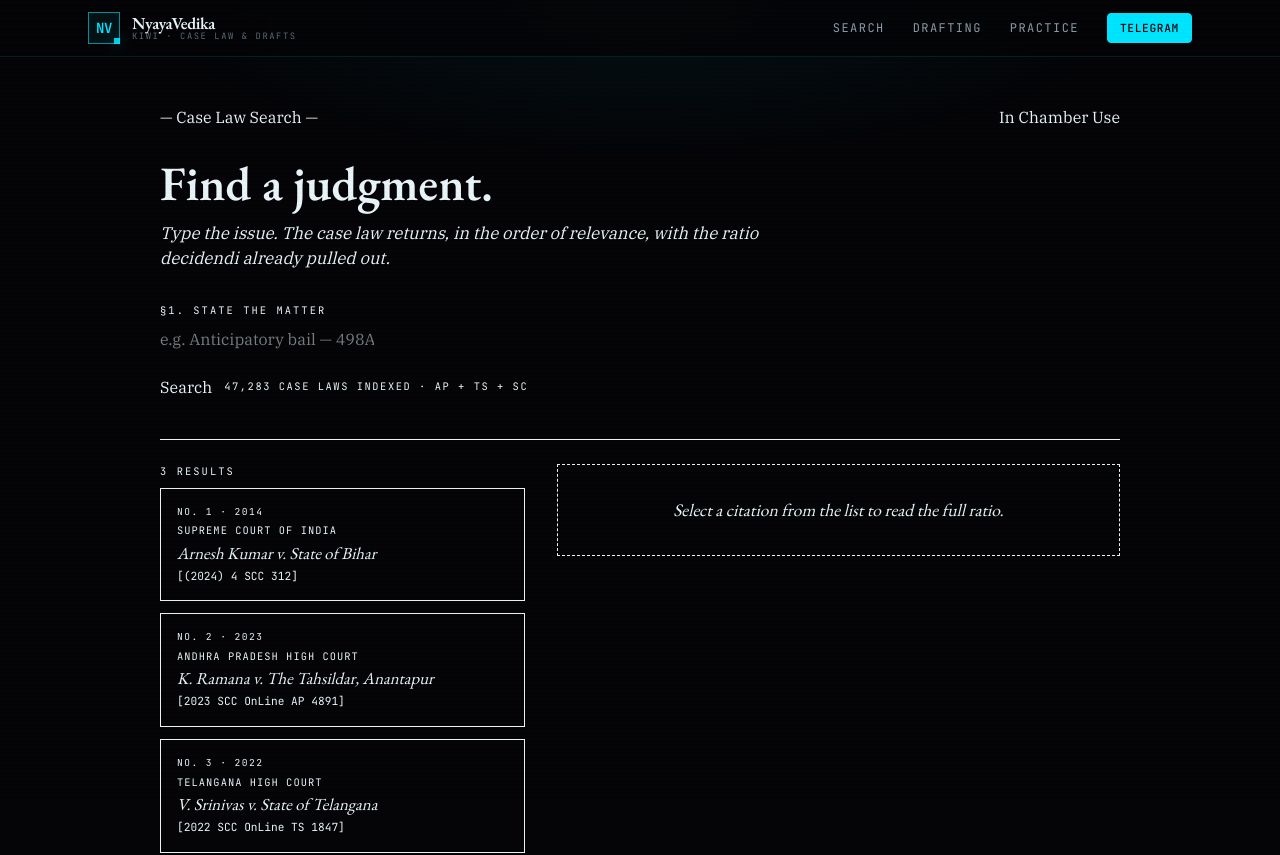
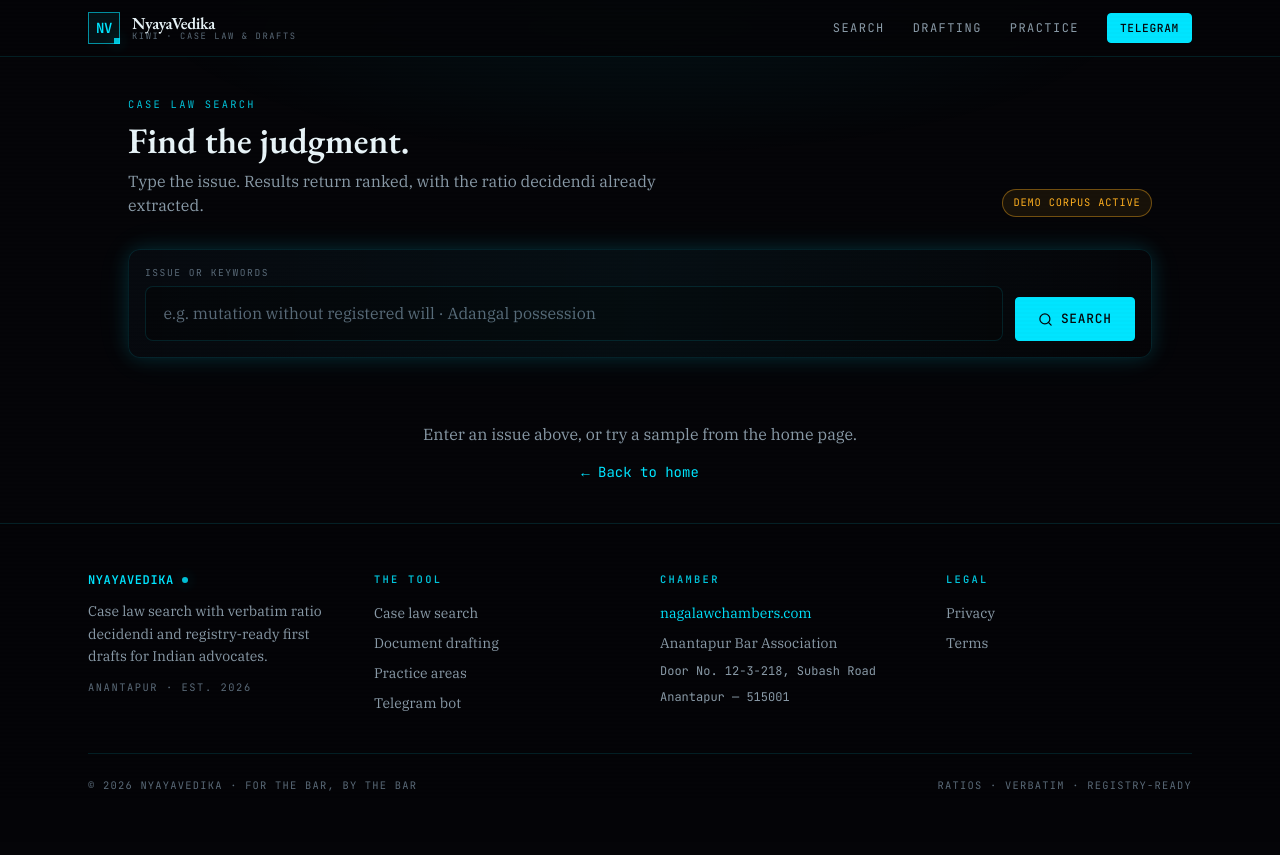
Before and after one commit to Hemsagar00/NyayaVedika, a Next.js app: page /search in a window 1280 px wide. Shown: the top 855 px of the page. Built offline with nearby package versions, Linux system fonts and the light colour scheme.

Commit message:
feat(ui): Kiwi search and drafting pages

```diff
--- a/src/app/search/page.tsx
+++ b/src/app/search/page.tsx
@@ -1,12 +1,14 @@
 "use client";
 
 import { useState } from "react";
+import Link from "next/link";
+import { ArrowRight, Search, Scale } from "lucide-react";
 
 const SAMPLE_RESULTS = [
   {
     id: 1,
     court: "SUPREME COURT OF INDIA",
-    citation: "(2024) 4 SCC 312",
+    citation: "(2014) 8 SCC 273",
     parties: "Arnesh Kumar v. State of Bihar",
     ratio:
       "Where the allegation is mechanical, the omnibus allegations in the FIR do not justify automatic arrest. The investigating officer is duty-bound to satisfy herself that the allegations in the FIR make out a cognizable offence.",
@@ -19,7 +21,7 @@ const SAMPLE_RESULTS = [
     citation: "2023 SCC OnLine AP 4891",
     parties: "K. Ramana v. The Tahsildar, Anantapur",
     ratio:
-      "Where the Adangal and Pahani records disclose continuous possession for more than thirty years, the presumption of title in favour of the recorded owner is rebuttable only by documentary evidence.",
+      "Where the Adangal and Pahani records disclose continuous possession for more than thirty years, the presumption of title in favour of the recorded owner is rebuttable only by documentary evidence, not by oral assertions of the rival claimant.",
     date: "2023",
     bench: "Single Judge",
   },
@@ -37,120 +39,142 @@ const SAMPLE_RESULTS = [
 
 export default function SearchPage() {
   const [query, setQuery] = useState("");
-  const [results, setResults] = useState(SAMPLE_RESULTS);
-  const [selected, setSelected] = useState<typeof SAMPLE_RESULTS[number] | null>(null);
+  const [results, setResults] = useState<typeof SAMPLE_RESULTS | null>(null);
+  const [selected, setSelected] = useState<(typeof SAMPLE_RESULTS)[number] | null>(null);
+  const [loading, setLoading] = useState(false);
+
+  async function handleSearch(e?: React.FormEvent) {
+    e?.preventDefault();
+    if (!query.trim()) return;
+    setLoading(true);
+    setSelected(null);
+    await new Promise((r) => setTimeout(r, 600));
+    setResults(SAMPLE_RESULTS);
+    setLoading(false);
+  }
 
   return (
-    <main className="relative min-h-[calc(100vh-4rem)]">
-      <div className="max-w-5xl mx-auto px-5 sm:px-8 py-12">
-        <div className="flex items-center justify-between mb-6">
-          <p className="section-number">&mdash; Case Law Search &mdash;</p>
-          <div className="stamp">In Chamber Use</div>
+    <div className="px-4 py-10 sm:px-6">
+      <div className="mx-auto max-w-5xl">
+        <div className="mb-8 flex flex-wrap items-end justify-between gap-4">
+          <div>
+            <p className="section-label mb-2">Case law search</p>
+            <h1 className="font-display text-3xl font-semibold text-[var(--color-text)] sm:text-4xl">
+              Find the judgment.
+            </h1>
+            <p className="mt-2 max-w-xl font-serif text-[var(--color-text-muted)]">
+              Type the issue. Results return ranked, with the ratio decidendi
+              already extracted.
+            </p>
+          </div>
+          <span className="chip chip-amber">Demo corpus active</span>
         </div>
 
-        <h1 className="font-display text-[2.5rem] sm:text-[3rem] font-semibold text-[var(--color-ink)] mb-2 leading-tight">
-          <span className="red-underline-sketch">Find a judgment.</span>
-        </h1>
-        <p className="font-serif text-[1.05rem] text-[var(--color-ink-faded)] mb-8 max-w-2xl italic">
-          Type the issue. The case law returns, in the order of relevance,
-          with the ratio decidendi already pulled out.
-        </p>
-
-        <div className="mb-6">
+        <form onSubmit={handleSearch} className="hud-panel p-4 cyan-glow">
+          <div className="flex flex-col gap-3 sm:flex-row sm:items-end">
+            <div className="flex-1">
               <label
-            htmlFor="search"
-            className="font-mono text-[0.65rem] uppercase tracking-[0.2em] text-[var(--color-ink-faded)] block mb-2"
+                htmlFor="search-q"
+                className="mb-1.5 block font-mono text-[0.6rem] uppercase tracking-[0.16em] text-[var(--color-text-faint)]"
               >
-            §1. State the matter
+                Issue or keywords
               </label>
               <input
-            id="search"
-            type="text"
+                id="search-q"
                 value={query}
                 onChange={(e) => setQuery(e.target.value)}
-            placeholder="e.g. Anticipatory bail — 498A — limits on mechanical arrest…"
-            className="typewriter-input"
+                placeholder="e.g. mutation without registered will · Adangal possession"
+                className="input-kiwi"
               />
             </div>
+            <button type="submit" className="btn-cyan shrink-0" disabled={loading}>
+              <Search size={15} />
+              {loading ? "Searching…" : "Search"}
+            </button>
+          </div>
+        </form>
 
-        <div className="flex items-center gap-3 mb-10">
-          <button
-            className="btn-ink"
-            onClick={() => setResults(SAMPLE_RESULTS)}
-          >
-            Search
-          </button>
-          <p className="font-mono text-[0.65rem] uppercase tracking-[0.15em] text-[var(--color-pencil)]">
-            47,283 case laws indexed · AP + TS + SC
+        {results && (
+          <div className="mt-10 grid gap-6 lg:grid-cols-[1fr_340px]">
+            <div className="space-y-4">
+              <p className="font-mono text-xs text-[var(--color-text-faint)]">
+                {results.length} results · illustrative sample
               </p>
-        </div>
-
-        <hr className="border-t border-[var(--color-ink)] mb-6" />
-
-        <div className="grid grid-cols-1 lg:grid-cols-5 gap-8">
-          <div className="lg:col-span-2 space-y-3">
-            <p className="font-mono text-[0.65rem] uppercase tracking-[0.2em] text-[var(--color-ink-faded)] mb-2">
-              {results.length} results
-            </p>
-            {results.map((r, i) => (
-              <button
+              {results.map((r) => (
+                <article
                   key={r.id}
                   onClick={() => setSelected(r)}
-                className={`text-left w-full p-4 border ${
+                  className={`glass cursor-pointer rounded-lg p-5 transition ${
                     selected?.id === r.id
-                    ? "border-[var(--color-chakra-red)] border-2 bg-[var(--color-paper-shade)]"
-                    : "border-[var(--color-ink-faded)]"
-                } hover:border-[var(--color-chakra-red)] transition-colors`}
+                      ? "border-[var(--color-cyan)]/50 bg-[rgba(0,229,255,0.06)]"
+                      : "hover:border-[var(--color-border-strong)]"
+                  }`}
                 >
-                <p className="font-mono text-[0.6rem] uppercase tracking-[0.15em] text-[var(--color-chakra-red)] mb-1">
-                  No. {i + 1} · {r.date}
+                  <div className="mb-2 flex flex-wrap items-center gap-2">
+                    <span className="chip chip-cyan">{r.court}</span>
+                    <span className="font-mono text-xs text-[var(--color-text-faint)]">
+                      {r.citation}
+                    </span>
+                  </div>
+                  <h2 className="font-display text-lg font-semibold text-[var(--color-text)]">
+                    {r.parties}
+                  </h2>
+                  <p className="mt-2 line-clamp-2 font-serif text-sm italic text-[var(--color-text-muted)]">
+                    {r.ratio}
                   </p>
-                <p className="font-mono text-[0.65rem] uppercase tracking-[0.1em] text-[var(--color-pencil)] mb-1">
-                  {r.court}
-                </p>
-                <p className="font-display italic text-[1.05rem] text-[var(--color-ink)] leading-tight">
-                  {r.parties}
-                </p>
-                <p className="font-mono text-[0.7rem] text-[var(--color-judge-blue)] mt-1">
-                  [{r.citation}]
-                </p>
-              </button>
+                  <div className="mt-3 flex gap-3 font-mono text-[0.65rem] text-[var(--color-text-faint)]">
+                    <span>{r.date}</span>
+                    <span>·</span>
+                    <span>{r.bench}</span>
+                  </div>
+                </article>
               ))}
             </div>
 
-          <div className="lg:col-span-3">
+            <aside className="lg:sticky lg:top-20 lg:self-start">
               {selected ? (
-              <article className="border-2 border-[var(--color-ink)] p-6 bg-[var(--color-paper-shade)]">
-                <p className="font-mono text-[0.7rem] uppercase tracking-[0.2em] text-[var(--color-chakra-red)] mb-2">
-                  {selected.court}
+                <div className="hud-panel p-5">
+                  <p className="section-label mb-3">Ratio decidendi</p>
+                  <h3 className="font-display text-lg font-semibold text-[var(--color-text)]">
+                    {selected.parties}
+                  </h3>
+                  <p className="mt-1 font-mono text-xs text-[var(--color-text-faint)]">
+                    {selected.citation}
                   </p>
-                <h2 className="font-display text-[1.5rem] italic font-semibold text-[var(--color-ink)] leading-tight mb-2">
-                  {selected.parties}
-                </h2>
-                <p className="font-mono text-[0.8rem] text-[var(--color-judge-blue)] mb-4">
-                  [{selected.citation}] · Bench: {selected.bench}
-                </p>
-                <div className="citation my-4">
-                  <p className="citation-source">Ratio Decidendi</p>
-                  <p className="font-serif text-[1rem] leading-relaxed text-[var(--color-ink)]">
-                    {selected.ratio}
+                  <div className="ratio-box mt-4 text-sm">{selected.ratio}</div>
+                  <div className="mt-5 flex flex-col gap-2">
+                    <Link href="/drafting" className="btn-cyan w-full justify-center">
+                      Use in draft
+                      <ArrowRight size={14} />
+                    </Link>
+                    <p className="text-center font-mono text-[0.6rem] text-[var(--color-text-faint)]">
+                      Always verify against primary source before filing.
                     </p>
                   </div>
-                <div className="mt-6 flex gap-3">
-                  <a href="#" className="btn-paper">View full judgment</a>
-                  <a href="#" className="btn-paper">Cite</a>
                 </div>
-              </article>
               ) : (
-              <div className="border border-dashed border-[var(--color-ink-faded)] p-8 text-center">
-                <p className="font-display italic text-[1.1rem] text-[var(--color-ink-faded)]">
-                  Select a citation from the list to read the full ratio.
+                <div className="glass flex flex-col items-center justify-center rounded-lg p-8 text-center">
+                  <Scale size={28} className="mb-3 text-[var(--color-cyan)] opacity-50" />
+                  <p className="font-serif text-sm text-[var(--color-text-muted)]">
+                    Select a result to view the full ratio.
                   </p>
+                </div>
+              )}
+            </aside>
+          </div>
+        )}
+
+        {!results && (
+          <div className="mt-16 text-center">
+            <p className="font-serif text-[var(--color-text-muted)]">
+              Enter an issue above, or try a sample from the home page.
+            </p>
+            <Link href="/" className="mt-4 inline-block font-mono text-sm text-[var(--color-cyan)]">
+              ← Back to home
+            </Link>
           </div>
         )}
       </div>
     </div>
-      </div>
-    </main>
   );
 }
```
Lines whose indentation alone changed are shown as unchanged.
